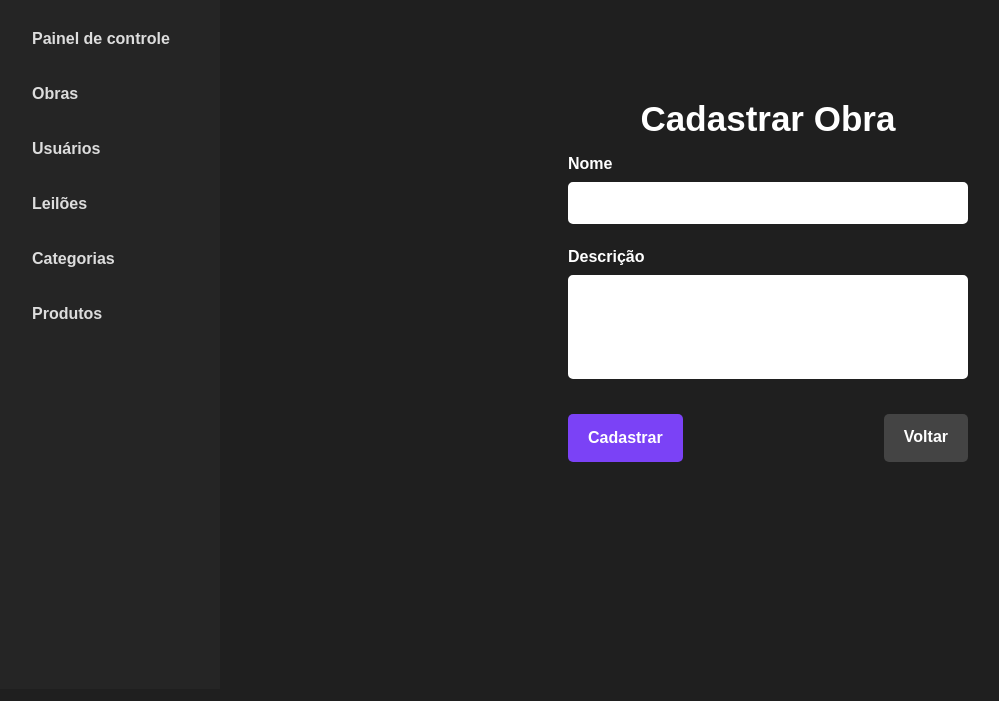
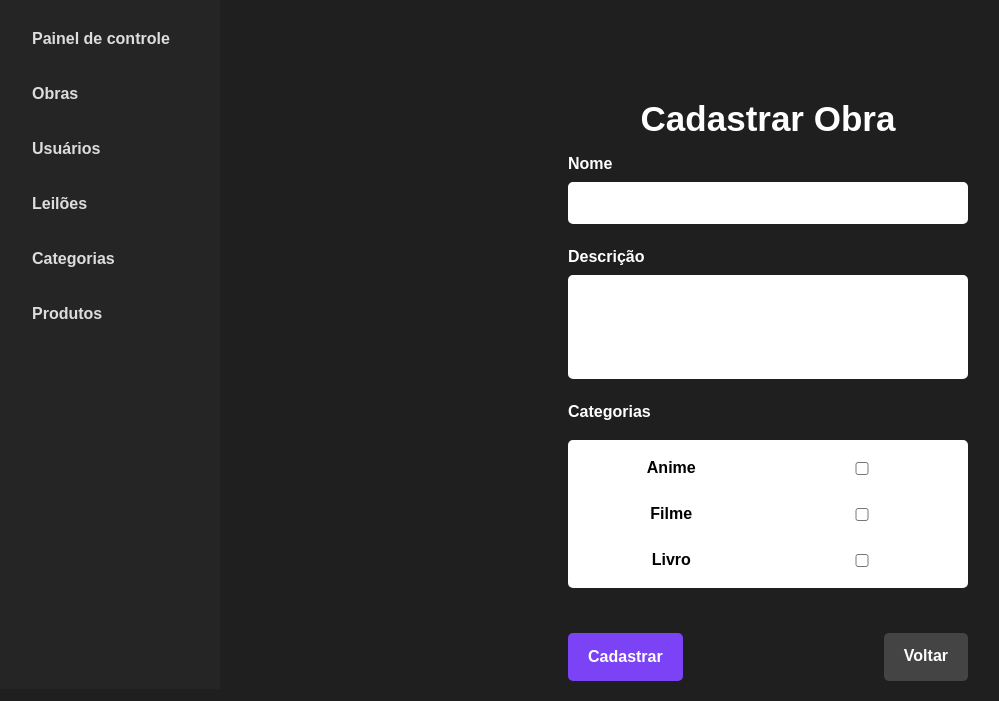
Before and after one commit to sergiosmattos/projeto_web1, a PHP site: page /gerenciar/obra/form.php in a window 1280 px wide. Shown: the part 111-812 px from the top of the page, without its empty margins (0-999 px from the left). Before the commit the page ends 573 px from the top, so only its background shows below. Run offline with PHP 8.4, Linux system fonts and the light colour scheme; the visitor is signed in with stand-in values (Sample User, id 1).

Commit message:
Array imbutido no relacionamento muitos em obra

```diff
--- a/css/form.css
+++ b/css/form.css
@@ -112,4 +112,45 @@
     font-weight: bold;
 }
 
+.select-multiple {
+
+    background-color: white;
+    color: black;
+    border-radius: 5px;
+    padding: 10px;
+    display: flex;
+    flex-direction: row;
+    gap: 10px;
+    margin: 10px 0;
+
+}
+
+.select-multiple div {
+
+    display: flex;
+    flex-direction: row;
+    align-items: center;
+    text-align: center;
+
+}
+
+.select-multiple div :is(label, input){
+
+    user-select: none;
+    vertical-align: middle;
+    text-align: center;
+    padding: 10px 0;
+
+    width: 100%;
+
+
+
+}
+
+.select-multiple div input:checked {
+
+    outline: none;
+
+}
+
 @import "/css/mensagem.css";
--- a/gerenciar/obra/form.php
+++ b/gerenciar/obra/form.php
@@ -75,6 +75,28 @@
                         <textarea name="descricao" spellcheck="false"><?= $valorDescricao?></textarea>
                     </div>
 
+                    <div>
+                        <label>Categorias </label>
+                        <div class="select-multiple">
+
+                            <div>
+                                <label for="1">Anime</label>
+                                <input id="1" type="checkbox" value="Anime" name="categorias[]">
+                            </div>
+
+                            <div>
+                                <label for="2">Filme</label>
+                                <input id="2" type="checkbox" value="Filme" name="categorias[]">
+                            </div>
+
+                            <div>
+                                <label for="3">Livro</label>
+                                <input id="3" type="checkbox" value="Livro" name="categorias[]">
+                            </div>
+
+                        </div>
+                    </div>
+
                 </div>
 
                 <div class="grupo-botoes">
--- a/gerenciar/obra/salvar.php
+++ b/gerenciar/obra/salvar.php
@@ -17,6 +17,8 @@
     $id = $id !== '' ? (int) $id : null;
     $nome = trim($_POST['nome'] ?? '');
     $descricao = trim($_POST['descricao'] ?? '');
+
+    var_dump($_POST);
 
     if ($nome === '' || $descricao === '') {
 
```
